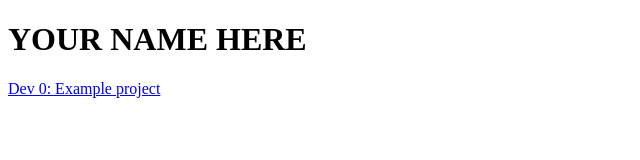
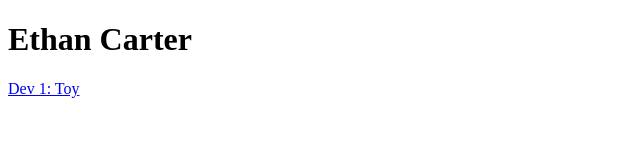
Before and after one commit to chippieboi/chippieboi.github.io, a plain HTML site: page index.html in a window 1280 px wide. Shown: the whole page, without its empty margins (0-640 px from the left). Drawn offline with Linux system fonts and the light colour scheme.

Commit message:
Fixed name and project name

```diff
--- a/index.html
+++ b/index.html
@@ -8,11 +8,11 @@
 	<body>
 
 		<h1>
-			YOUR NAME HERE
+			Ethan Carter
 		</h1>
 
 		<p>
-			<a href="resources/PS3.3/game.html" target="_blank">Dev 0: Example project </a>
+			<a href="resources/PS3.3/game.html" target="_blank">Dev 1: Toy </a>
 			<br>
 		</p>
 
```
